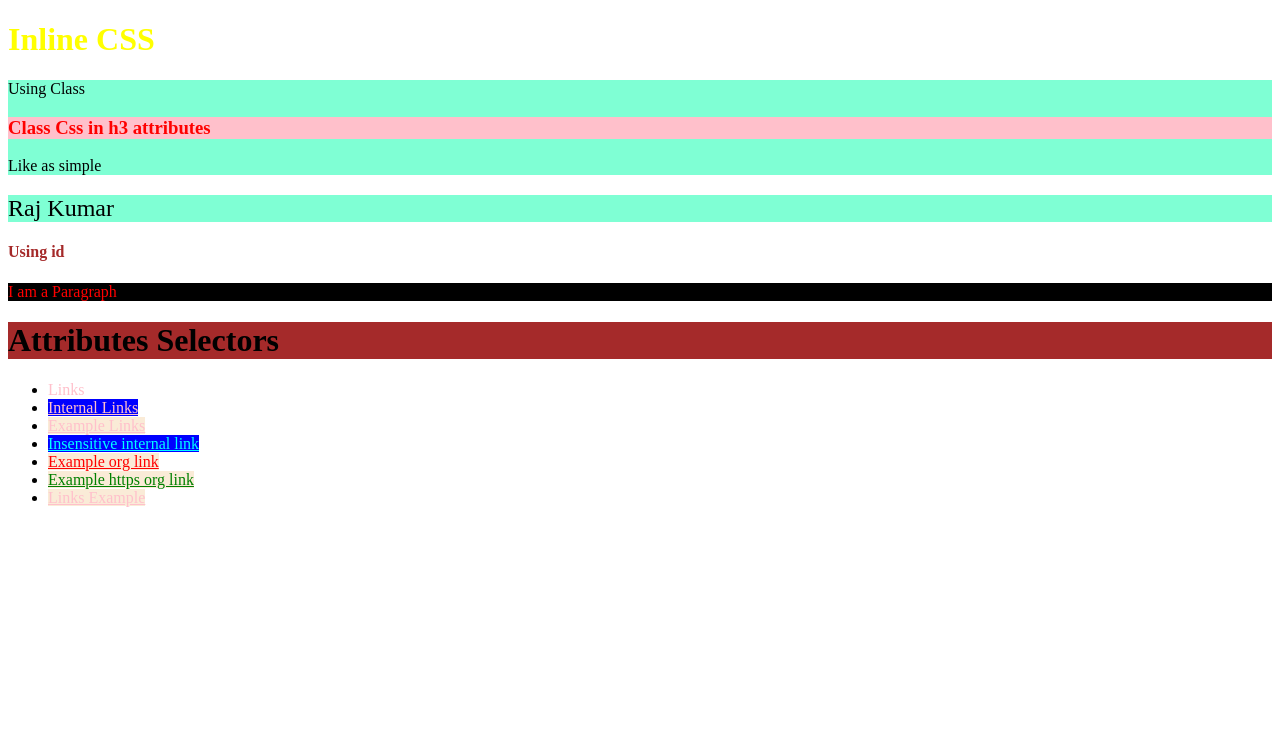
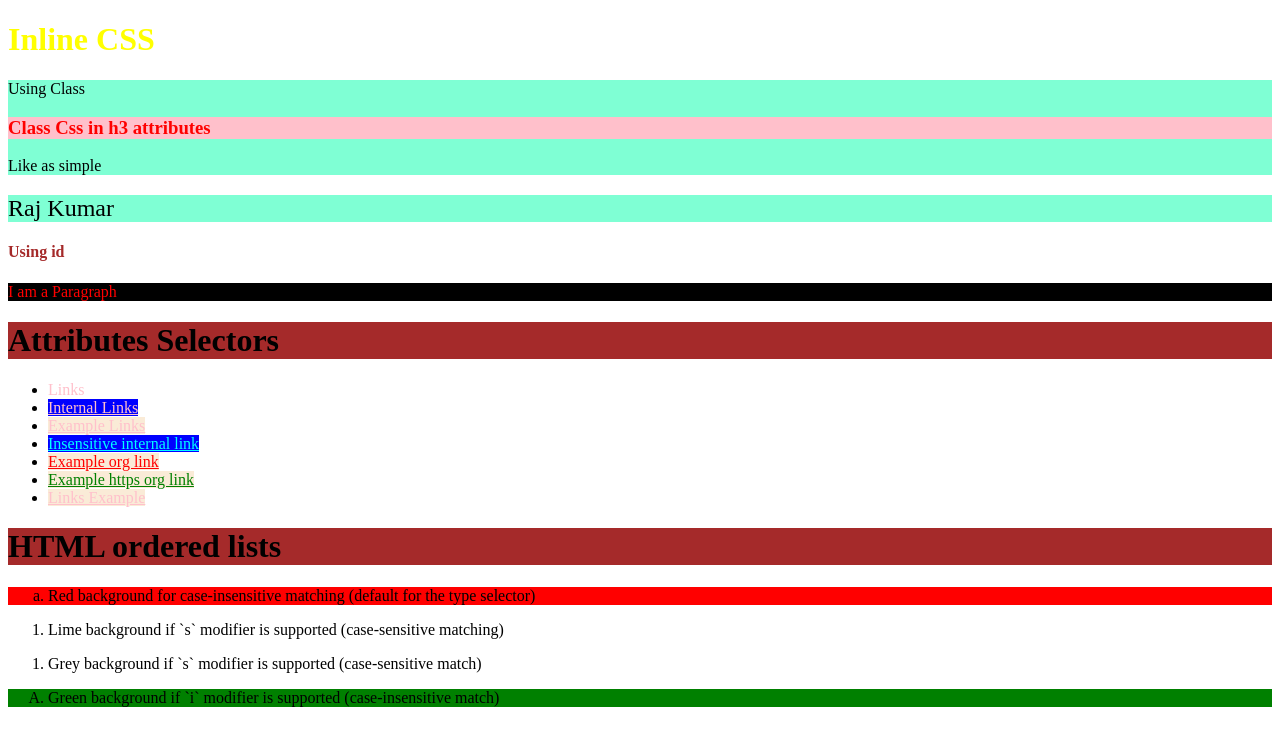
Before and after one commit to Avinashvns/learncss, a plain HTML site: page web.html in a window 1280 px wide. Drawn offline with Linux system fonts and the light colour scheme.

Commit message:
HTML ordered lists

```diff
--- a/web.html
+++ b/web.html
@@ -55,6 +55,23 @@
         a[href^="https://"][href$=".org"]{
             color: green;
         }
+        /* Case-sensitivity depends on document language */
+        ol[type="a"]{
+            list-style-type: lower-alpha;
+            background: red;
+        }
+        ol[type="b" s]{
+            list-style-type: lower-alpha;
+            background: lime;
+        }
+        ol[type="B" s]{
+            list-style-type: upper-alpha;
+            background: grey;
+        }
+        ol[type="c" i]{
+            list-style-type: upper-alpha;
+            background: green;
+        }
     </style>
 </head>
 
@@ -85,6 +102,22 @@
 
     </ul>
 
+    <h1 style="background-color: brown;">HTML ordered lists</h1>
+
+    <ol type="A">
+        <li>Red background for case-insensitive matching (default for the type selector) </li>
+    </ol>
+    <ol type="b">
+        <li>Lime background if `s` modifier is supported (case-sensitive matching)</li>
+    </ol>
+    <ol type="B">
+        <li>Grey background if `s` modifier is supported (case-sensitive match)</li>
+    </ol>
+    <ol type="C">
+        <li>
+          Green background if `i` modifier is supported (case-insensitive match)
+        </li>
+    </ol>
 
 </body>
 
```
